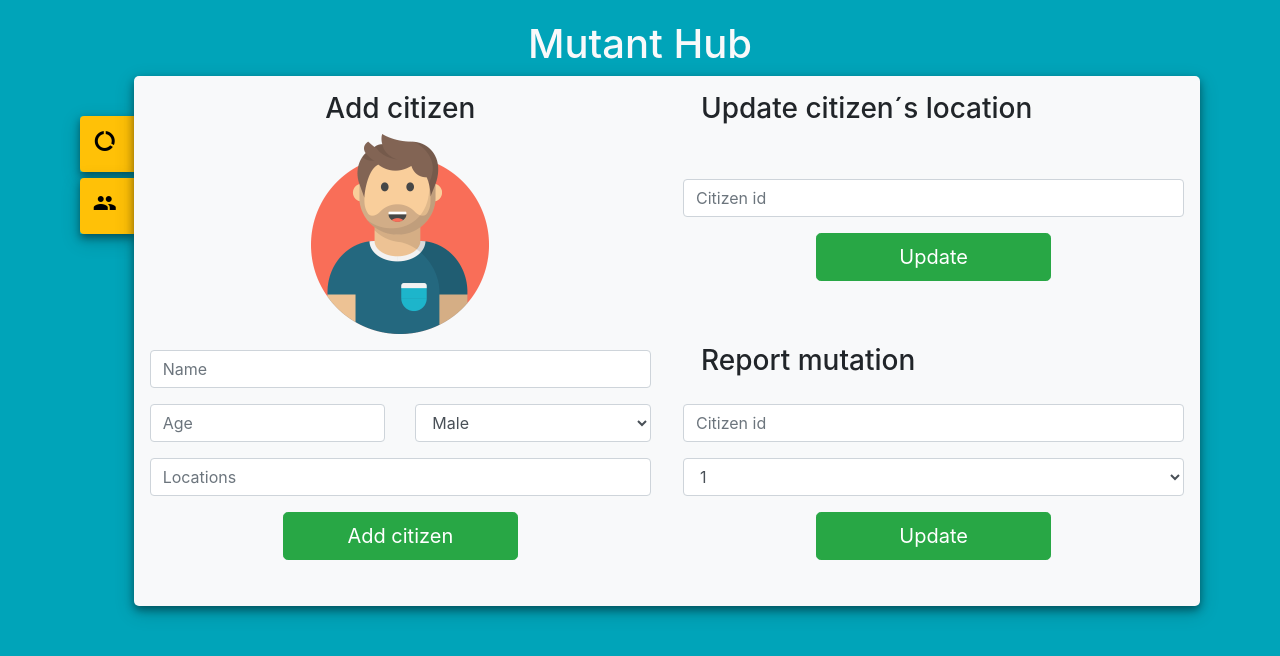
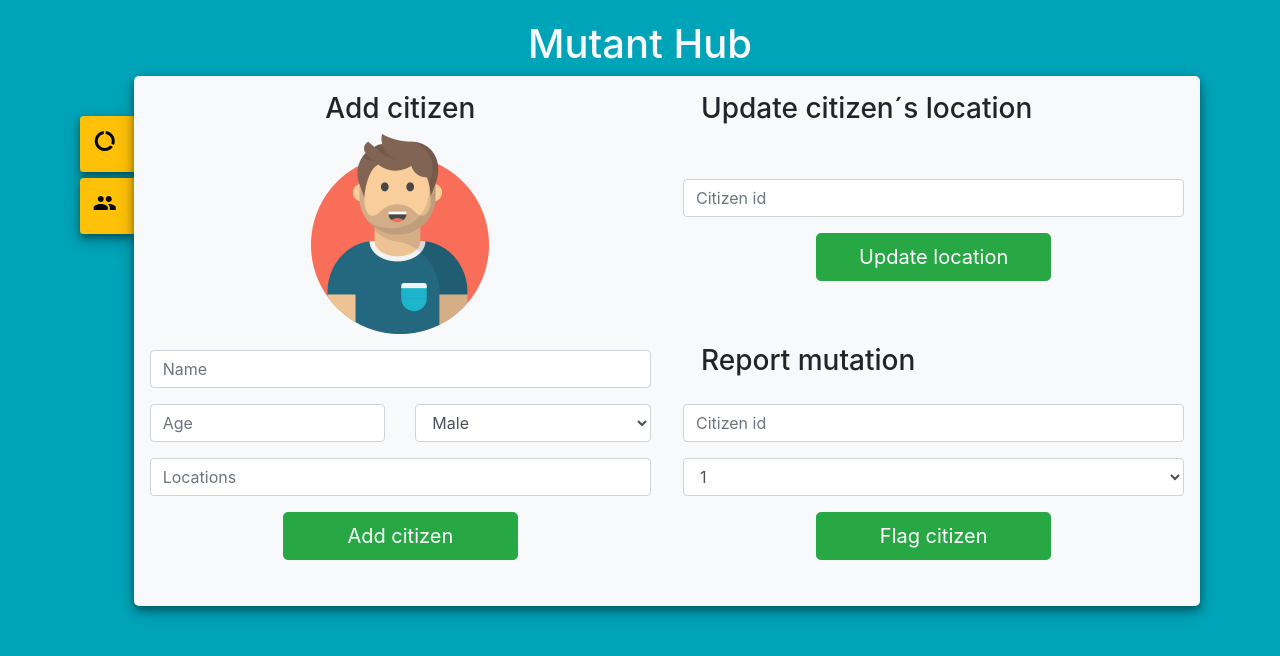
Before and after one commit to Luizlc10/MutantHub, a React (Create React App) app in the folder react-src/: page /citizens in a window 1280 px wide. Shown: the top 656 px of the page. Built offline with nearby package versions, Linux system fonts and the light colour scheme.

Commit message:
citizens: updating buttons

```diff
--- a/react-src/src/components/citizens/citizens.js
+++ b/react-src/src/components/citizens/citizens.js
@@ -137,7 +137,7 @@ class Citizens extends React.Component {
                         placeholder="Citizen id" value={this.state.citizenIdUpdate} onChange={this.handleChange}/>
               </div>
               <div className="col-12">
-                <button className="btn btn-success btn-lg align-self-center col-6" type="button" onClick={this.updateLocation}>Update</button>
+                <button className="btn btn-success btn-lg align-self-center col-6" type="button" onClick={this.updateLocation}>Update location</button>
               </div>
             </div>
           </div>
@@ -157,7 +157,7 @@ class Citizens extends React.Component {
                 </select>
               </div>
               <div className="col-12">
-                <button className="btn btn-success btn-lg align-self-center col-6" type="button" onClick={this.setFlag}>Update</button>
+                <button className="btn btn-success btn-lg align-self-center col-6" type="button" onClick={this.setFlag}>Flag citizen</button>
               </div>
             </div>
           </div>
```
